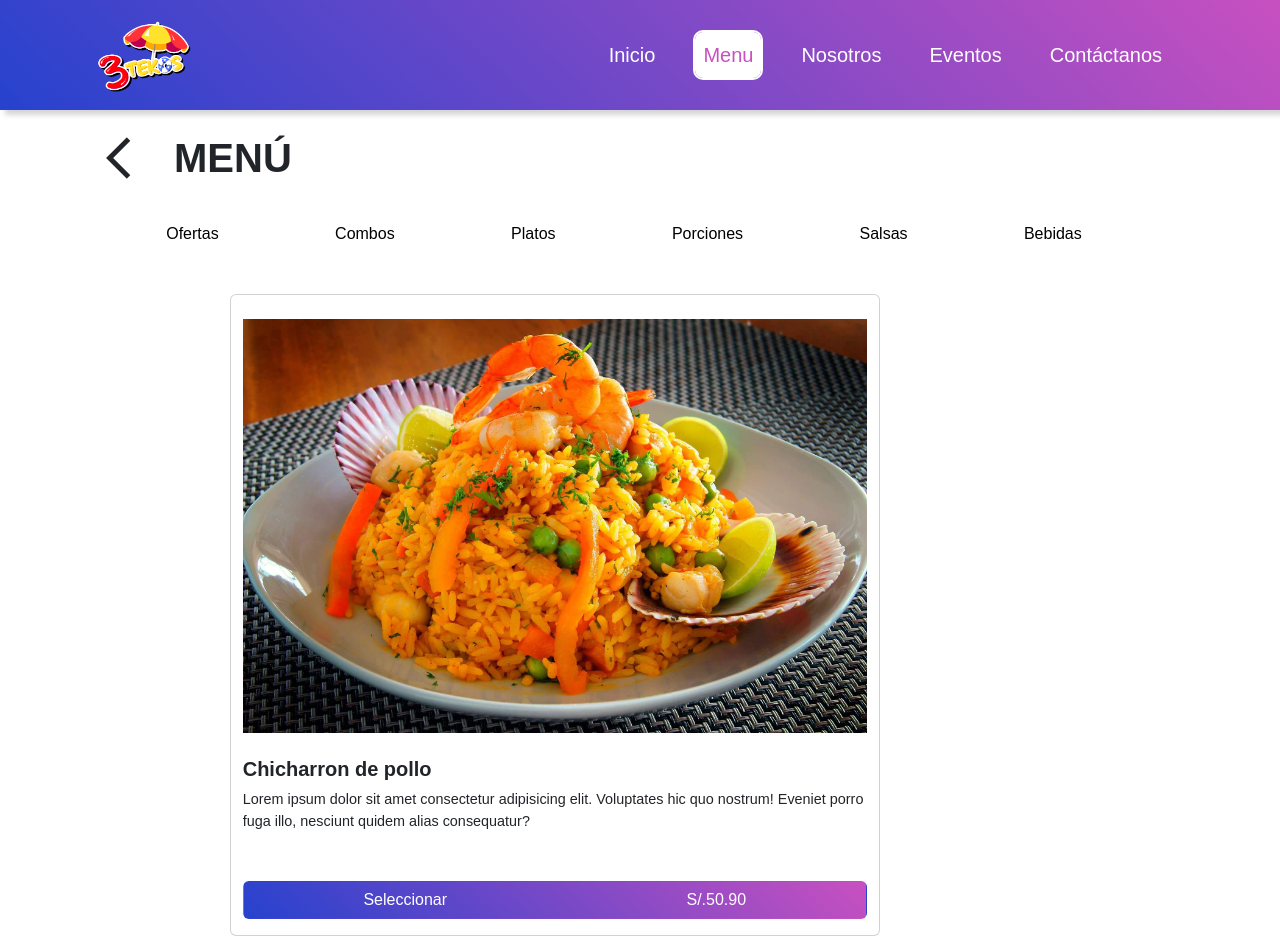
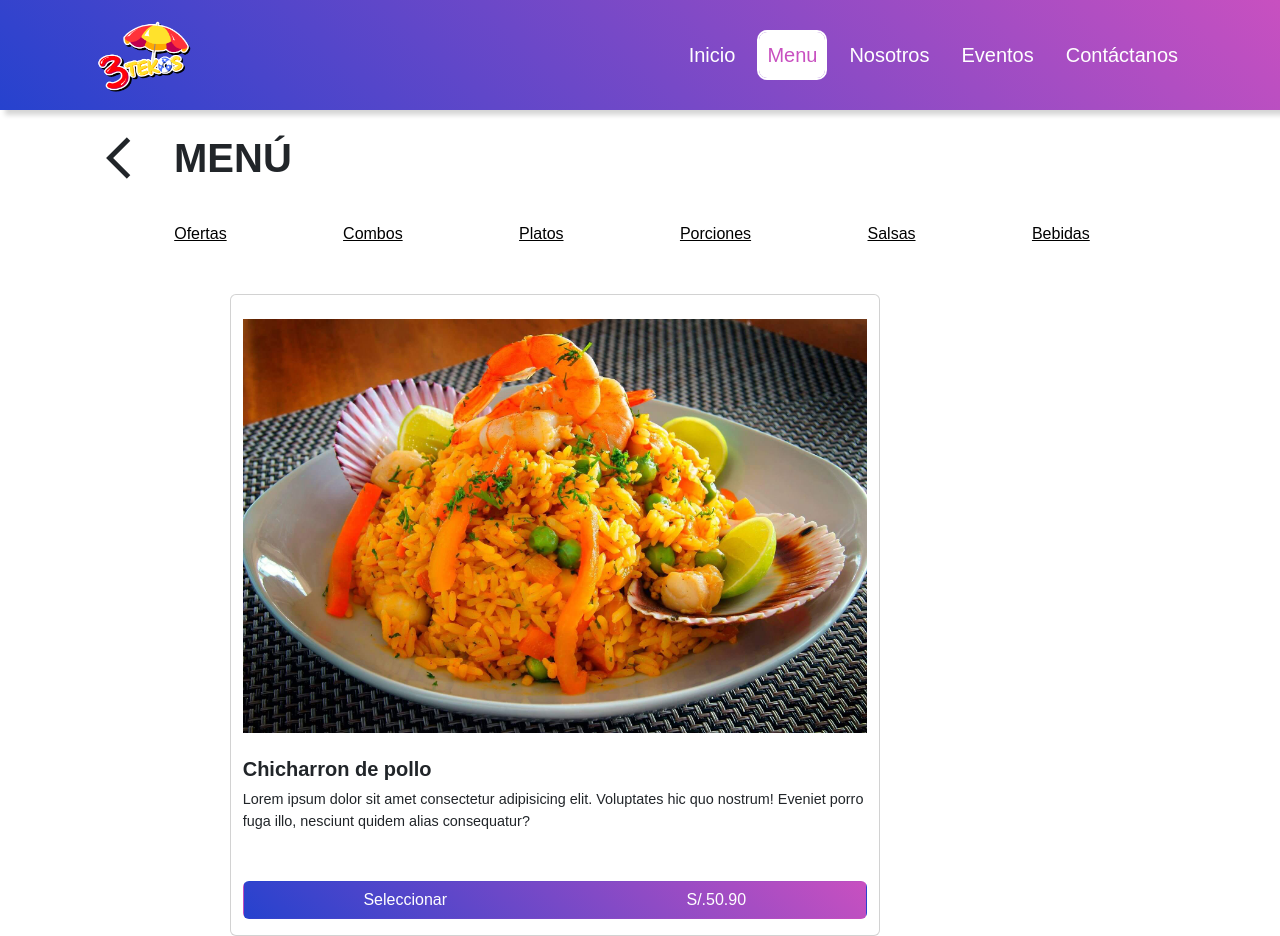
Before and after one commit to AlbertoSaavedraGomez/AlbertoSaavedraGomez, a website: page pag/menu.html in a window 1280 px wide. Shown: the top 936 px of the page. Drawn offline with nearby package versions, Linux system fonts and the light colour scheme.

Commit message:
almost last commit

```diff
--- a/scss/style.scss
+++ b/scss/style.scss
@@ -95,21 +95,18 @@ padding: 3rem 2.5rem;
     margin: 0!important;
     padding: 0!important;
     width: 100%;
-}
 
     li {
-    @extend #nav;
         padding-right: 1rem;
         text-decoration: none!important;
         margin: auto;
-}
 
-a {
-    @extend li;
         a {
             margin: auto;
         }
     }
+}
+
 
 .mycontainer {
     margin: 0 auto;
```
Also changed, not shown: css/style.css, scss/style.css, 2 other files. Lines whose indentation alone changed are shown as unchanged.
